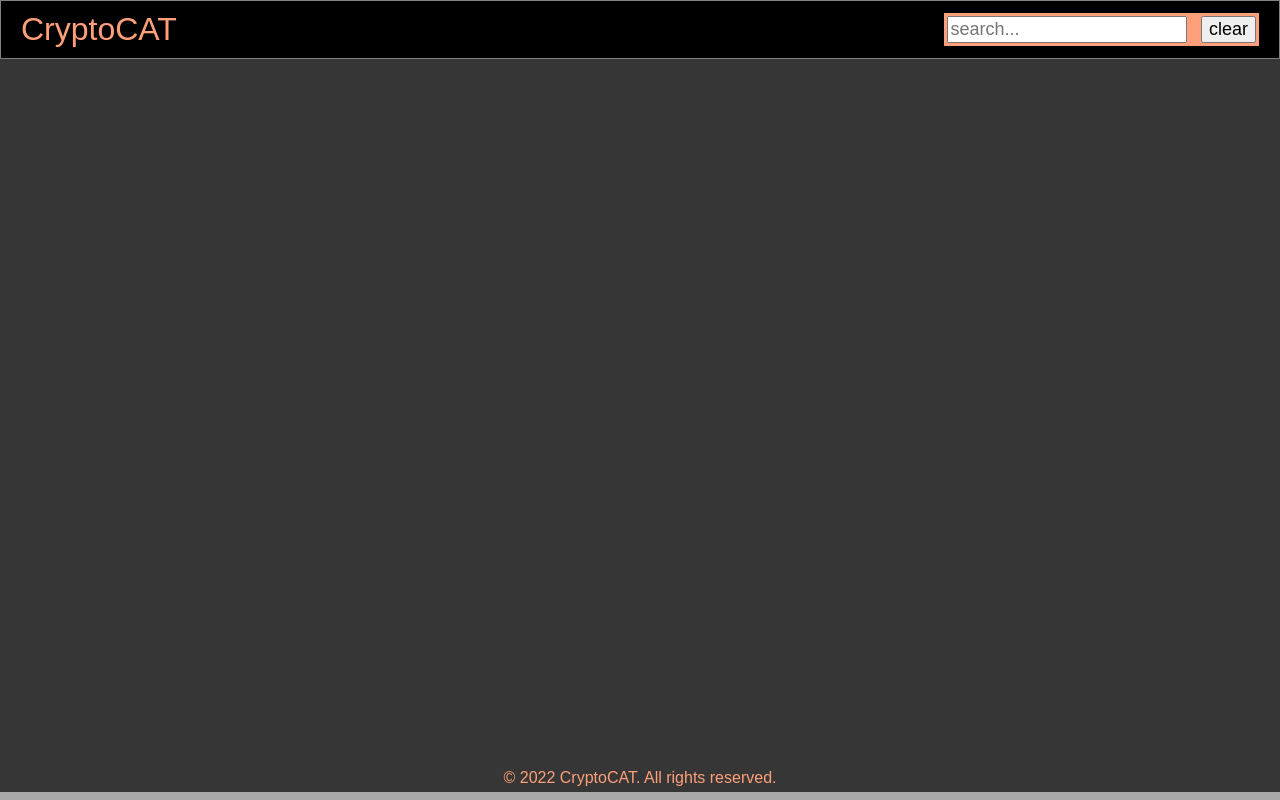
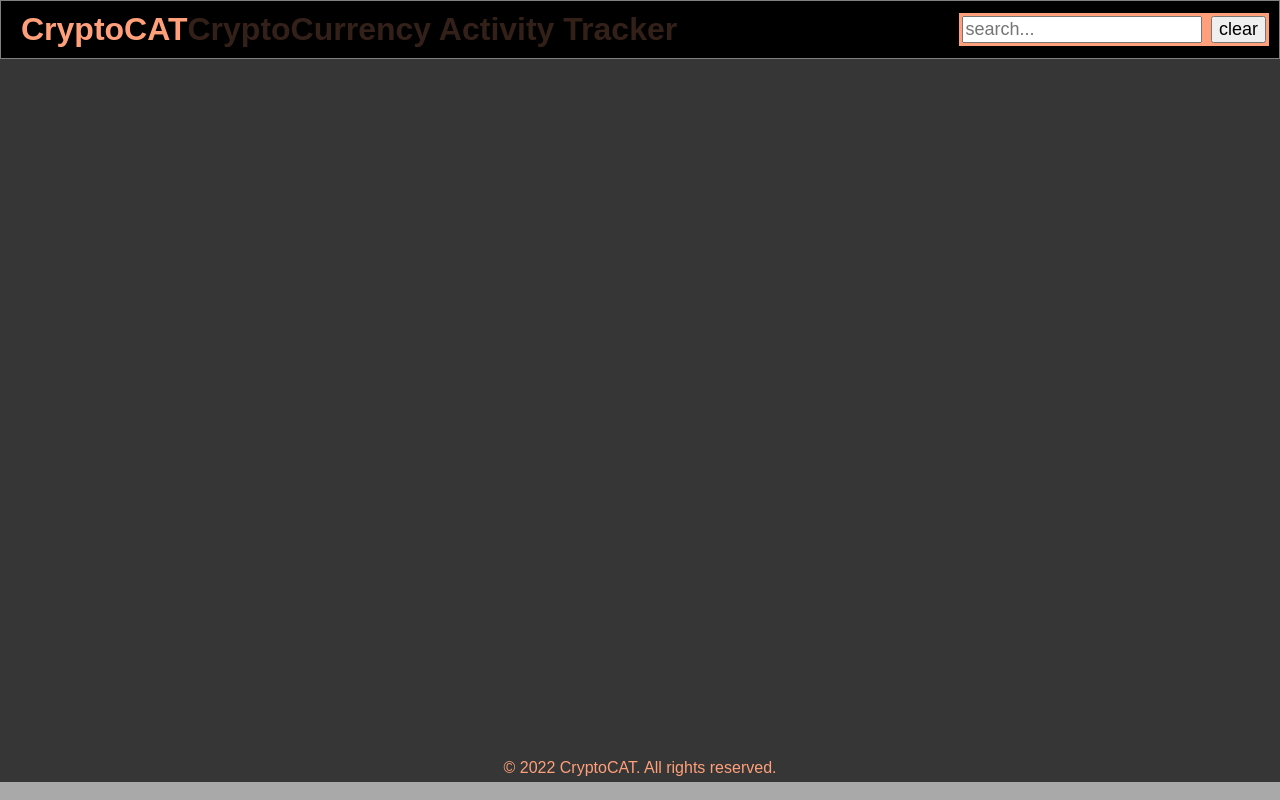
Before and after one commit to mattbrooks100/frontend-project, a plain HTML site: page index.html in a window 1280 px wide. Drawn offline with nearby package versions, Linux system fonts and the light colour scheme; no server answers.

Commit message:
All features implemented

```diff
--- a/app.css
+++ b/app.css
@@ -17,9 +17,10 @@ body {
 
 .header {
   display: flex;
+  position: relative;
   flex-flow: row wrap;
   align-items: center;
-  justify-content: space-between;
+  /* justify-content: space-between; */
   padding-top: 10px;
   padding-bottom: 10px;
   padding-left: 20px;
@@ -30,11 +31,21 @@ body {
 
 .logo {
   font-size: 32px;
+  font-weight: bold;
   color: lightsalmon;
+}
+
+.title {
+  font-size: 32px;
+  font-weight: bold;
+  color: lightsalmon;
+  opacity: 20%;
 }
 
 .form-container {
   display: flex;
+  position: absolute;
+  right: 10px;
   padding: 3px;
   background-color: lightsalmon;
 }
@@ -44,6 +55,7 @@ body {
   flex-flow: row wrap;
   flex-direction: column;
   padding: 10px;
+  padding-top: 0px;
   min-height: calc(100vh - 130px);
 }
 
@@ -94,7 +106,7 @@ body {
 
 .input {
   font-size: 18px;
-  margin-right: 10px;
+  margin-right: 5px;
 }
 
 .clear {
--- a/app.js
+++ b/app.js
@@ -7,7 +7,7 @@ $infoContainer.hide();
 //============================= REQUEST TOKEN DATA FROM API =============================//
 const callAPI = () => {
   $.get("https://api.coincap.io/v2/assets", (response) => {
-    tokenDataArray = response.data;
+    const tokenDataArray = response.data;
     for (let token of tokenDataArray) {
       createTokenTile(token);
     }
@@ -91,5 +91,5 @@ const searchBar = () => {
   }
 };
 const clear = () => {
-    $input.reset();
+  $input.reset();
 };
--- a/index.html
+++ b/index.html
@@ -17,6 +17,7 @@
     <div class="grid-layout">
       <div style="grid-area: header" class="header">
         <div class="logo">CryptoCAT</div>
+        <div class="title">CryptoCurrency Activity Tracker</div>
         <div class="form-container">
           <form class="form">
             <input
```
